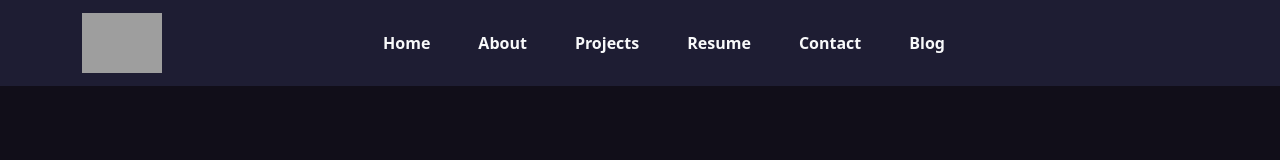
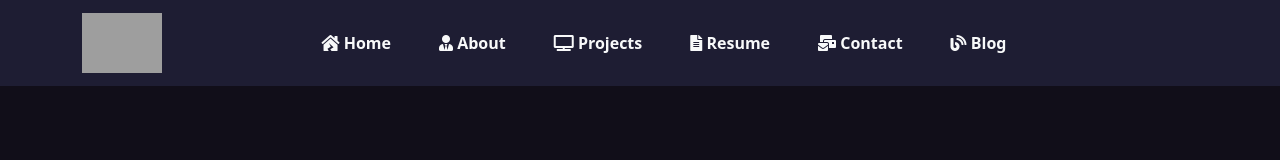
Before and after one commit to MusfiqurRahma/my-portfolio, a React (Create React App) app: page / in a window 1280 px wide. Shown: the top 160 px of the page. Built offline with nearby package versions, Linux system fonts and the light colour scheme; grey boxes are pictures that could not be loaded.

Commit message:
added icon

```diff
--- a/src/pages/Home/Navigation/Navigation.js
+++ b/src/pages/Home/Navigation/Navigation.js
@@ -13,12 +13,12 @@ const Navigation = () => {
                     <Navbar.Toggle />
                     <Navbar.Collapse className="justify-content-center navLeft">
                         <Nav className='text-primary'>
-                            <Link className='text-light me-5 fw-bold nav-list'style={{textDecoration:'none'}} to="/home">Home</Link>
-                            <Link className='text-light fw-bold me-5 nav-list' style={{textDecoration:'none'}} to="/about">About</Link>
-                            <Link className='text-light fw-bold me-5 nav-list' style={{textDecoration:'none'}} to="/projects">Projects</Link>
-                            <Link className='text-light fw-bold me-5 nav-list' style={{textDecoration:'none'}} to="/resume">Resume</Link>
-                            <Link className='text-light fw-bold me-5 nav-list' style={{textDecoration:'none'}} to="/contact">Contact</Link>
-                            <Link className='text-light fw-bold me-5 nav-list' style={{textDecoration:'none'}} to="/blog">Blog</Link>
+                            <Link className='text-light me-5 fw-bold nav-list'style={{textDecoration:'none'}} to="/home"><i class="fas fa-house-damage"></i> Home</Link>
+                            <Link className='text-light fw-bold me-5 nav-list' style={{textDecoration:'none'}} to="/about"><i class="fas fa-user-tie"></i> About</Link>
+                            <Link className='text-light fw-bold me-5 nav-list' style={{textDecoration:'none'}} to="/projects"><i class="fas fa-tv"></i> Projects</Link>
+                            <Link className='text-light fw-bold me-5 nav-list' style={{textDecoration:'none'}} to="/resume"><i class="fas fa-file-alt"></i> Resume</Link>
+                            <Link className='text-light fw-bold me-5 nav-list' style={{textDecoration:'none'}} to="/contact"><i class="fas fa-mail-bulk"></i> Contact</Link>
+                            <Link className='text-light fw-bold me-5 nav-list' style={{textDecoration:'none'}} to="/blog"><i class="fas fa-blog"></i> Blog</Link>
                             </Nav>
                             </Navbar.Collapse>
                 </Container>
```
